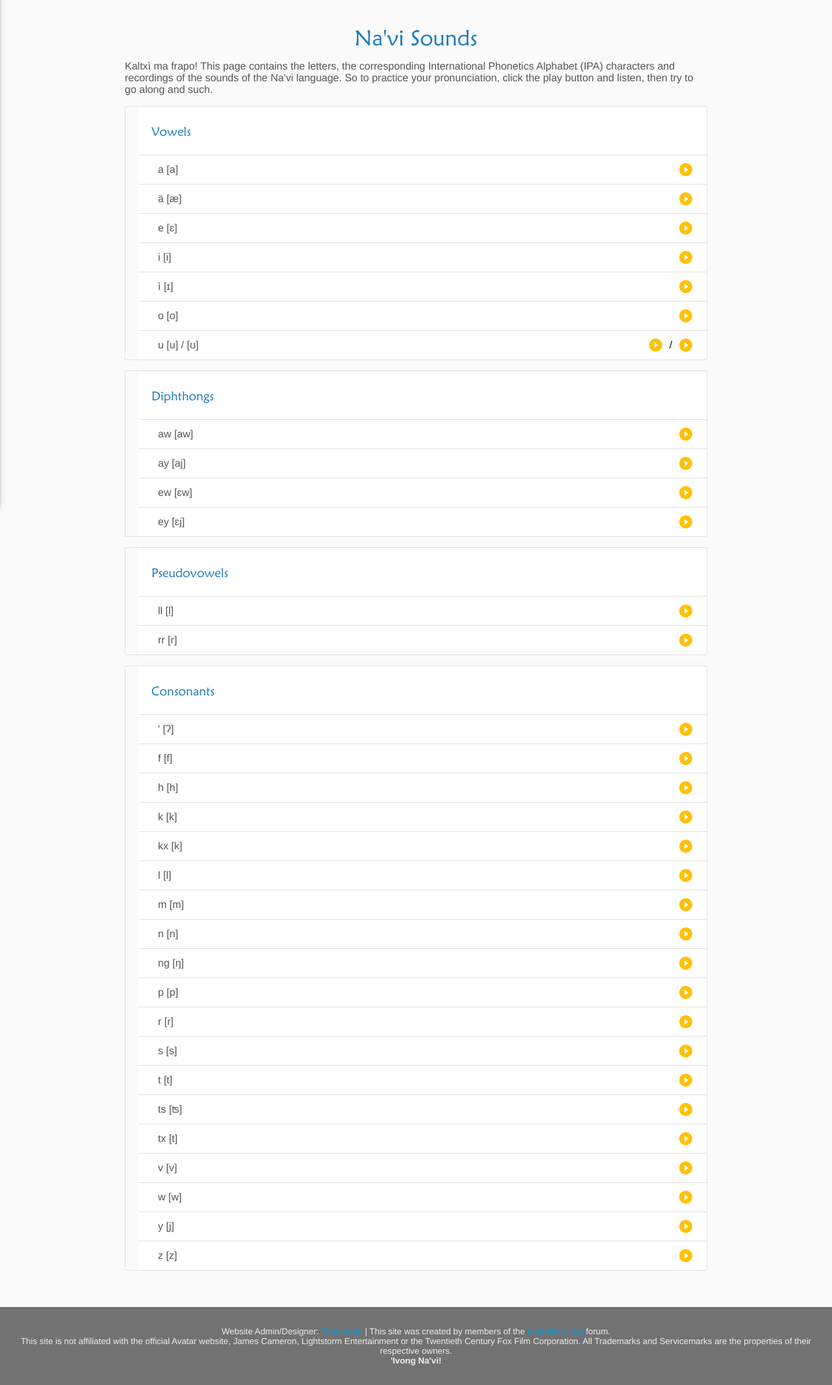
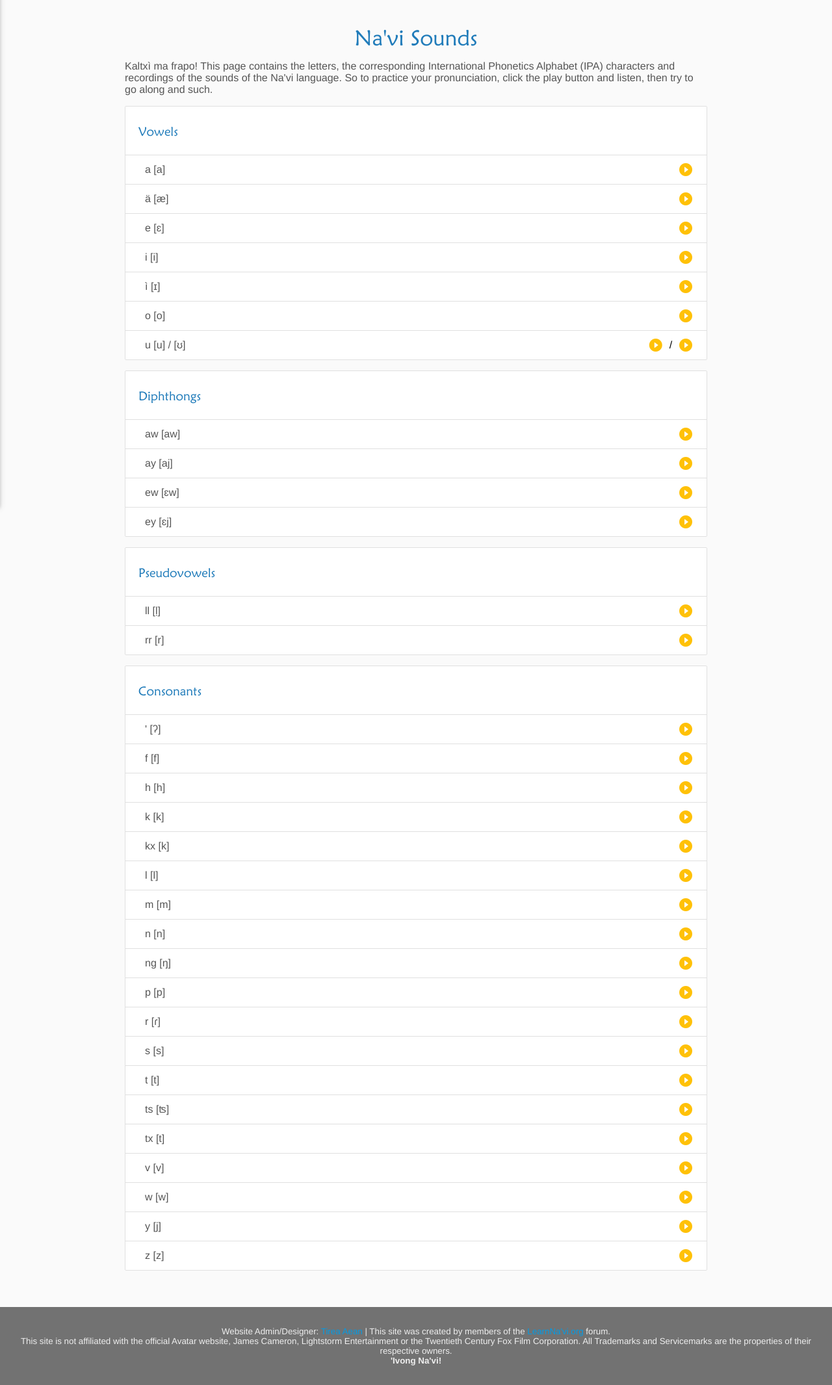
Before and after one commit to Titstewan/Tirea-Material-Lesson-Blog, a PHP site: page /material/index.php?page=sounds in a window 1280 px wide. Shown: the part 80-2211 px from the top of the page at 65% size. Run offline with PHP 8.4, Linux system fonts and the light colour scheme.

Commit message:
fix collection padding

```diff
--- a/res/tirea.css
+++ b/res/tirea.css
@@ -36,7 +36,7 @@ h4 {
 }
 
 ul {
-	padding-left: 20px;
+	padding-left: 40px;
 }
 
 a {
@@ -98,6 +98,10 @@ strong {
 .collection-header {
 	font-family: Maiandra GD, sans-serif;
 	font-size: 2.0rem;
+}
+
+.collection {
+	padding-left: 0px;
 }
 
 h1, h2, h3, h4, .titlename, .collection-header {
```
